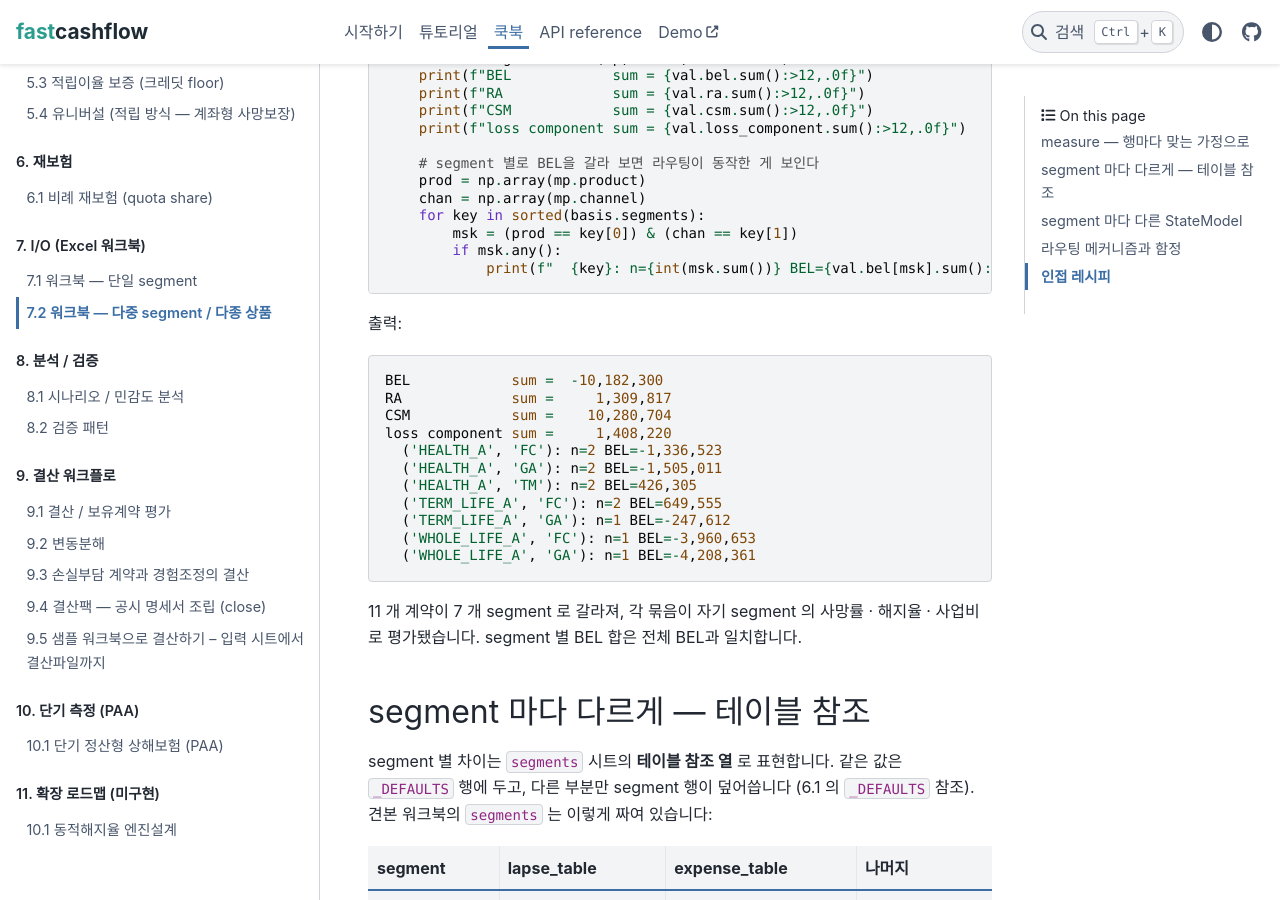
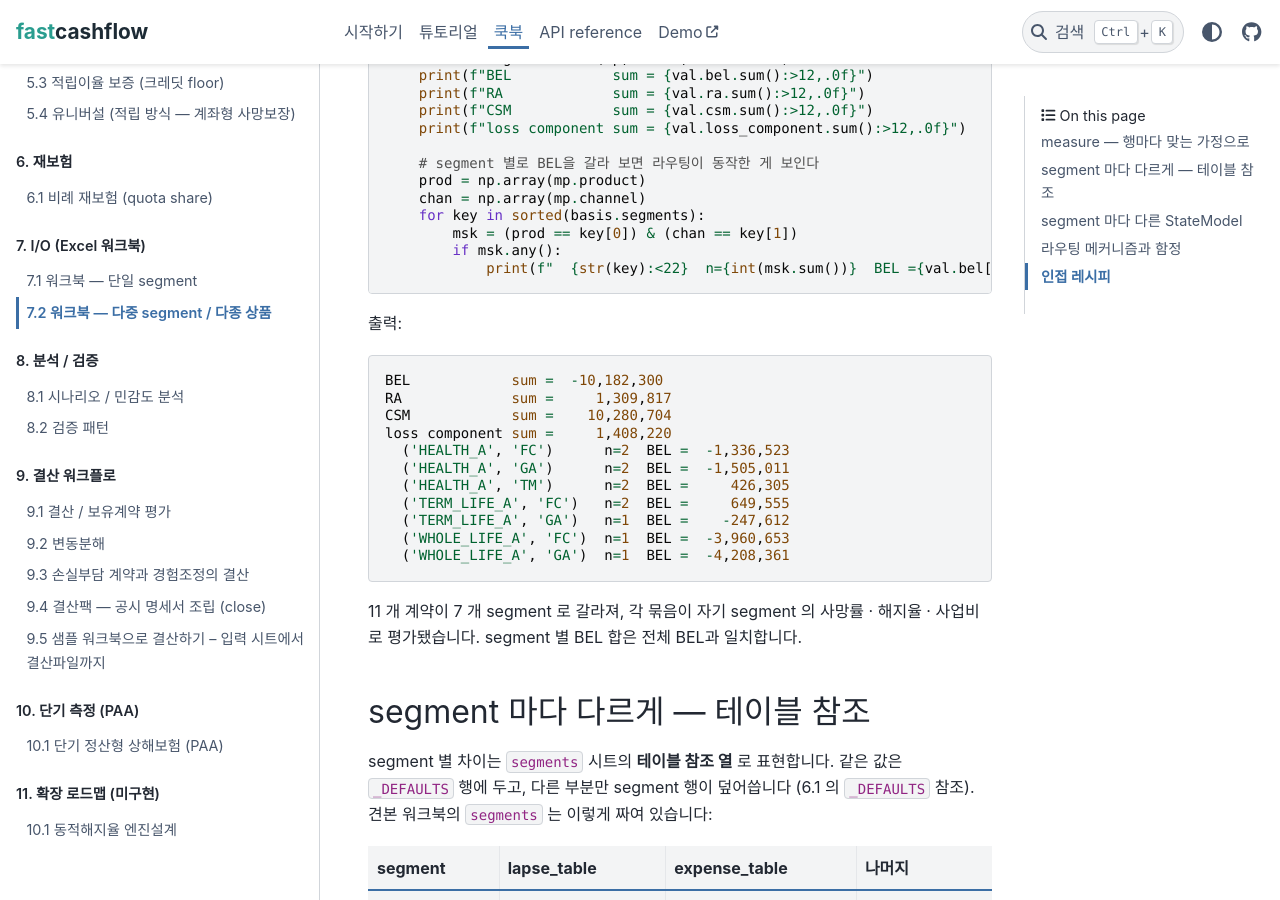
Before and after one commit to seokhoonj/fastcashflow, a Sphinx documentation site: the page built from docs/cookbook/io/workbook-multi.md, in a window 1280 px wide and 900 px high, scrolled down 1071 px. Built offline with Sphinx 7.4.7 and the PyData theme 0.15.4, drawn with Linux system fonts in a browser that asks for light colours.

Commit message:
docs: align the per-segment loop output in workbook-multi
The segment keys vary in length, so the n= and BEL= columns started at different
positions and the BEL numbers were unpadded. Left-pad the key to a fixed width and
right-align BEL so the columns line up.

````diff
--- a/docs/cookbook/io/workbook-multi.md
+++ b/docs/cookbook/io/workbook-multi.md
@@ -52,7 +52,7 @@ with tempfile.TemporaryDirectory() as tmp:
     for key in sorted(basis.segments):
         msk = (prod == key[0]) & (chan == key[1])
         if msk.any():
-            print(f"  {key}: n={int(msk.sum())} BEL={val.bel[msk].sum():,.0f}")
+            print(f"  {str(key):<22}  n={int(msk.sum())}  BEL ={val.bel[msk].sum():>12,.0f}")
 ```
 
 출력:
@@ -62,13 +62,13 @@ BEL            sum =  -10,182,300
 RA             sum =     1,309,817
 CSM            sum =    10,280,704
 loss component sum =     1,408,220
-  ('HEALTH_A', 'FC'): n=2 BEL=-1,336,523
-  ('HEALTH_A', 'GA'): n=2 BEL=-1,505,011
-  ('HEALTH_A', 'TM'): n=2 BEL=426,305
-  ('TERM_LIFE_A', 'FC'): n=2 BEL=649,555
-  ('TERM_LIFE_A', 'GA'): n=1 BEL=-247,612
-  ('WHOLE_LIFE_A', 'FC'): n=1 BEL=-3,960,653
-  ('WHOLE_LIFE_A', 'GA'): n=1 BEL=-4,208,361
+  ('HEALTH_A', 'FC')      n=2  BEL =  -1,336,523
+  ('HEALTH_A', 'GA')      n=2  BEL =  -1,505,011
+  ('HEALTH_A', 'TM')      n=2  BEL =     426,305
+  ('TERM_LIFE_A', 'FC')   n=2  BEL =     649,555
+  ('TERM_LIFE_A', 'GA')   n=1  BEL =    -247,612
+  ('WHOLE_LIFE_A', 'FC')  n=1  BEL =  -3,960,653
+  ('WHOLE_LIFE_A', 'GA')  n=1  BEL =  -4,208,361
 ```
 
 11 개 계약이 7 개 segment 로 갈라져, 각 묶음이 자기 segment 의 사망률 ·
````
